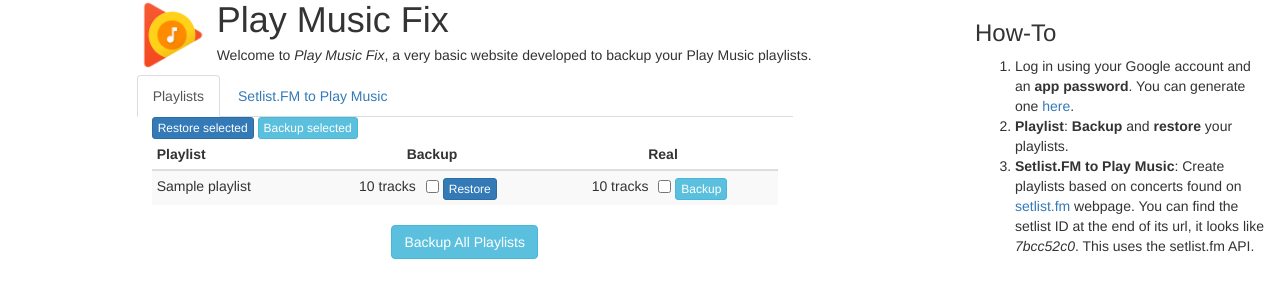
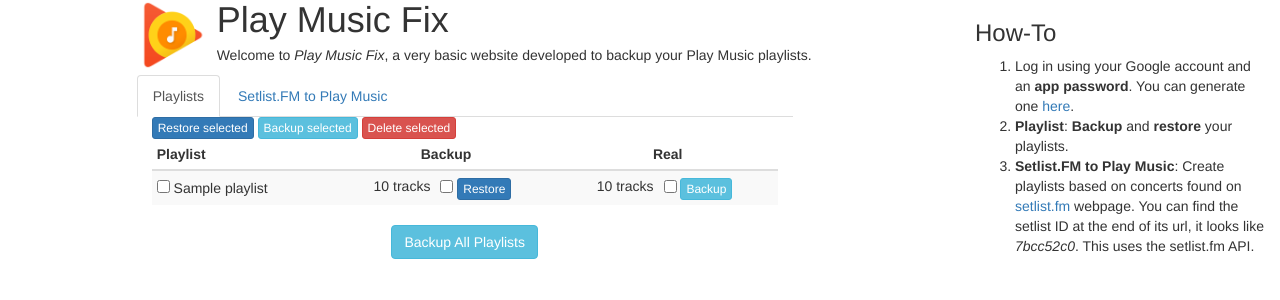
Before and after one commit to nulldiego/gmfix, a Django app: template gmfix/templates/playlists.html in a window 1280 px wide. Shown: the top 300 px of the page. Run offline with Django 3.2, Linux system fonts and the light colour scheme; the template is opened without the code that fills it: most values are stand-ins (such as "Sample title", 1, 10 or a date in 2020); some libraries are stand-ins or nearby versions.

Commit message:
bulk delete playlists front-end

```diff
--- a/gmfix/templates/playlists.html
+++ b/gmfix/templates/playlists.html
@@ -112,6 +112,49 @@
       });
     });
 
+    var recursive_delete = function (index, ids) {
+      var value = ids[index];
+      $('.modal-header h3').text('Deleting your playlists... ' + (index + 1) + '/' + ids.length);
+      $.ajax({
+        url: '{% url "delete" %}',
+        data: {
+          'playlist_id': value
+        },
+        dataType: 'json',
+        success: function (data) {
+            $("#" + value).removeClass("danger");
+            $("#" + value + " > td:nth-child(2)").text("DELETED");
+            if (index < ids.length - 1) {
+                recursive_delete(index + 1, ids);
+            } else {
+              waitingDialog.hide();
+              $('#myModal').modal({show:true})
+            }
+        }
+      });
+    }
+
+    $("#bulk-delete").click(function () {
+      var playlist_ids = $(".check-delete:checkbox:checked").map(function(){
+          return $(this).val();
+      }).get();
+      waitingDialog.show('Deleting your playlists... 1/' + playlist_ids.length);
+      $(".check-delete:checkbox:checked").prop('checked', false);
+      recursive_delete(0, playlist_ids);
+    });
+
+    $("#backup_all").click(function () {
+      waitingDialog.show('Backing up your playlists...');
+      $.ajax({
+        url: '{% url "backup_all" %}',
+        dataType: 'json',
+        success: function (data) {
+            waitingDialog.hide();
+            location.reload();
+        }
+      });
+    });
+
     $("#setlist-to-gpm").click(function () {
       waitingDialog.show('Generating playlist...');
       $.ajax({
@@ -149,6 +192,7 @@
         <div class="col-xs-12">
             <button id="bulk-restore" class="btn btn-primary btn-xs" name="restore" type="submit">Restore selected</button>
             <button id="bulk-backup" class="btn btn-info btn-xs" name="backup" type="submit">Backup selected</button>
+            <button id="bulk-delete" class="btn btn-danger btn-xs" name="delete" type="submit">Delete selected</button>
 
             <table class="table table-striped table-hover table-condensed">
                 <thead>
@@ -162,7 +206,10 @@
                     {% if playlist_list %}
                         {% for playlist in playlist_list %}
                         <tr id="{{ playlist.google_id }}" class="{% if playlist.stored_tracks != playlist.actual_tracks %}danger{% endif %}">
-                            <td>{{ playlist.name }}</td>
+                            <td>
+                                <input type="checkbox" name="bulkdelete" class="check-delete" value="{{ playlist.google_id }}"/>
+                                {{ playlist.name }}
+                            </td>
                             <td class="adjust-width text-right">
                                 {{ playlist.stored_tracks }} tracks
                             </td>
```
